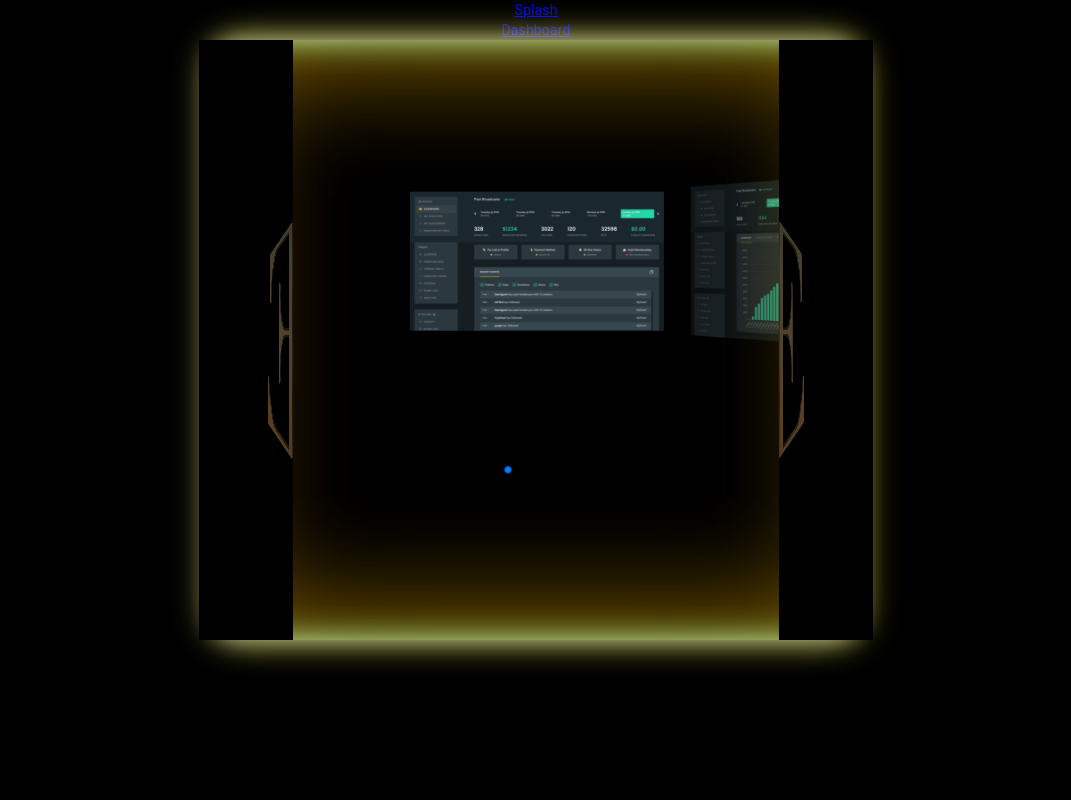
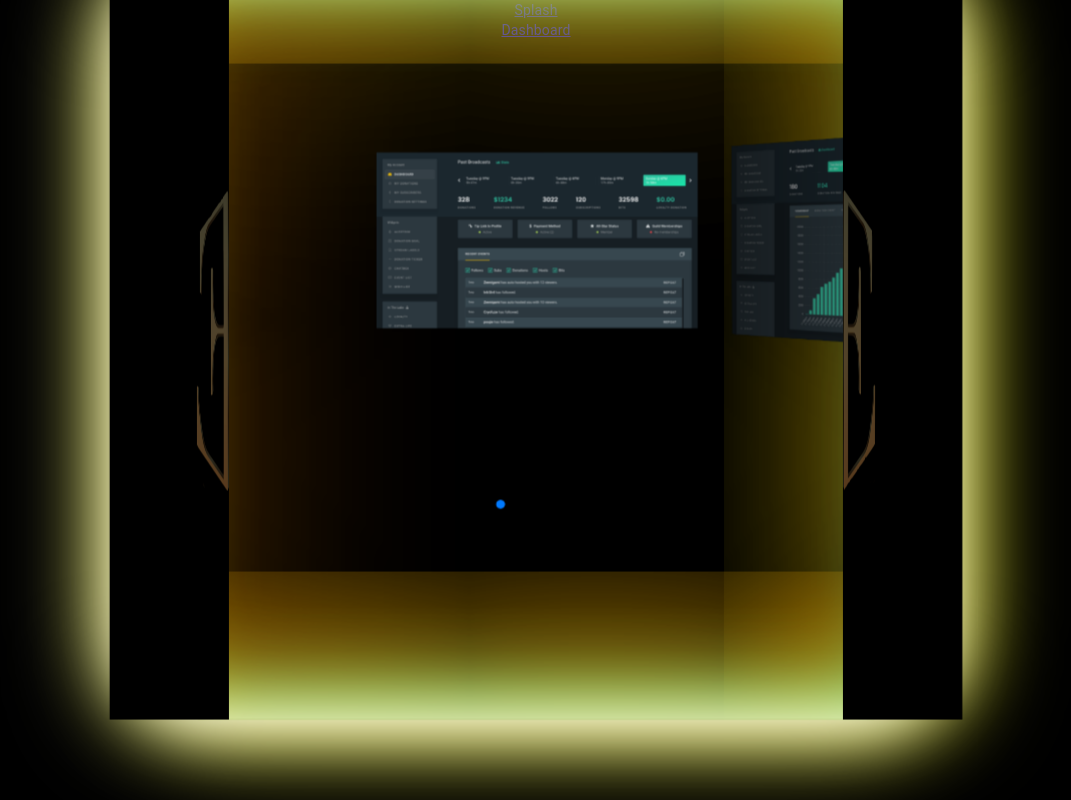
Before and after one commit to EmpyreanWebTeam/empyrean-website-deploy, a React (Create React App) app: page / in a window 1280 px wide. In both pictures the pointer is over the element 640 px from the left and 340 px from the top of the page. Shown: the whole page, without its empty margins (104-1175 px from the left). Built offline with nearby package versions, Linux system fonts and the light colour scheme.

Commit message:
Adds timer to transform scale

```diff
--- a/src/style/doors.css
+++ b/src/style/doors.css
@@ -46,7 +46,8 @@ body {
   transition-timing-function: linear;
   border-radius: 10%;
   animation: animateGlow 10s ease infinite;
-  /* transform: scale(2); */
+  transition: transform 15s;
+  transform: scale(2);
   margin: 0 auto;
   box-shadow:
   /* inner  */
```
